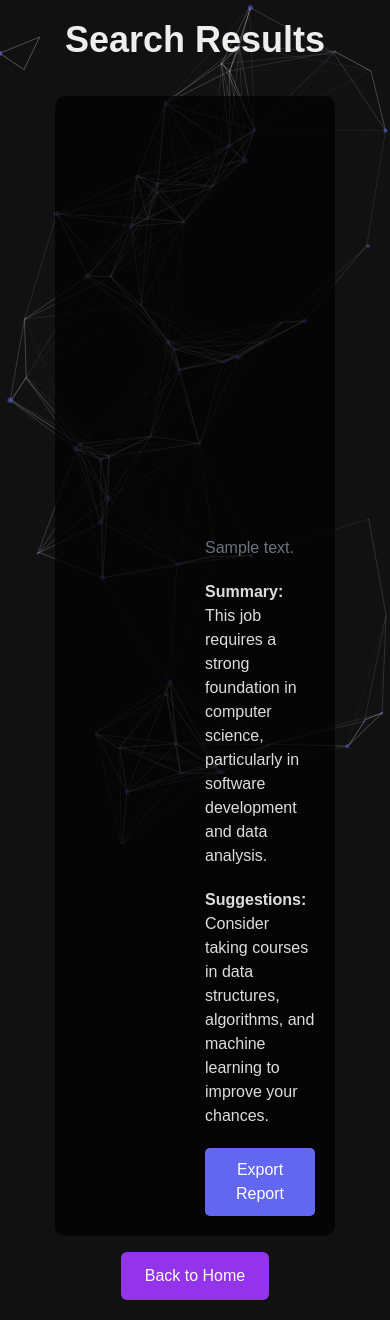
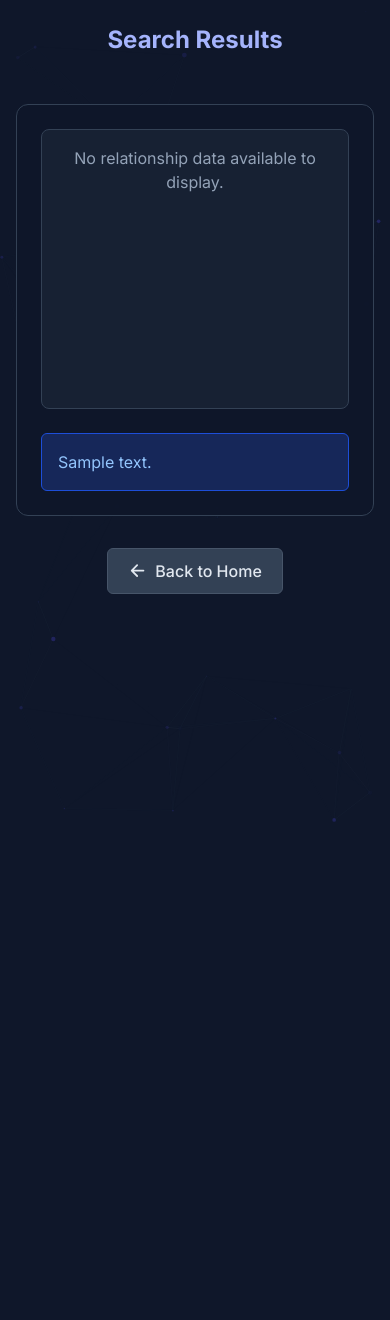
Before and after one commit to zenosaika/knowledge_pass, a Django app: template KPFrontend/PathFinder/templates/PathFinder/search_results.html in a window 390 px wide. After the commit the page ends 822 px from the top, so only its background shows below. Run offline with Django 4.2, Linux system fonts and the light colour scheme; the template is opened without the code that fills it: most values are stand-ins (such as "Sample title", 1, 10 or a date in 2020); some libraries are stand-ins or nearby versions.

Commit message:
make result page more responsive and beautiful

```diff
--- a/KPFrontend/PathFinder/templates/PathFinder/search_results.html
+++ b/KPFrontend/PathFinder/templates/PathFinder/search_results.html
@@ -4,14 +4,19 @@
 <head>
     <meta charset="UTF-8">
     <meta name="viewport" content="width=device-width, initial-scale=1.0">
-    <title>Knowledge Pass</title>
+    <title>Knowledge Pass - Search Results</title>
     <script src="https://cdn.tailwindcss.com"></script>
     <script src="https://cdn.jsdelivr.net/npm/particles.js@2.0.0/particles.min.js"></script>
+    <script type="text/javascript" src="https://www.gstatic.com/charts/loader.js"></script>
+    <script type="module" src="https://cdn.jsdelivr.net/npm/ionicons@7.1.0/dist/ionicons/ionicons.esm.js"></script>
+    <script nomodule src="https://cdn.jsdelivr.net/npm/ionicons@7.1.0/dist/ionicons/ionicons.js"></script>
     <style>
+        @import url('https://fonts.googleapis.com/css2?family=Inter:wght@400;500;600;700&display=swap');
+
         body {
-            background-color: #111;
-            color: #eee;
-            font-family: sans-serif;
+            background-color: #0f172a; /* Dark slate-900 background */
+            color: #e2e8f0; /* text-slate-200 */
+            font-family: 'Inter', sans-serif;
             margin: 0;
             overflow-x: hidden;
         }
@@ -22,36 +27,62 @@
             left: 0;
             width: 100%;
             height: 100%;
-            z-index: -1;
+            z-index: 0;
         }
 
-      .space-background {
+        .content-wrapper {
             position: relative;
+            z-index: 1;
+            min-height: 100vh;
+            width: 100%;
             display: flex;
             flex-direction: column;
             align-items: center;
-            justify-content: flex-start;
-            min-height: 100vh;
-            width: 100%;
-            padding: 20px;
+            padding: 1.5rem 1rem; /* p-6 on small, more on larger */
+        }
+         @media (min-width: 640px) { /* sm */
+             .content-wrapper { padding: 2rem 1.5rem; } /* p-8 */
+         }
+         @media (min-width: 1024px) { /* lg */
+             .content-wrapper { padding: 3rem 2rem; } /* p-12 */
          }
 
-      .dashboard-container {
-            width: 80%;
-            max-width: 1200px;
-            margin-top: 20px;
-            background-color: rgba(0, 0, 0, 0.7);
-            padding: 20px;
-            border-radius: 10px;
+
+        .main-container {
+            width: 100%;
+            max-width: 7xl; /* 1280px */
+            margin-top: 1.5rem; /* mt-6 */
+            background-color: rgba(15, 23, 42, 0.85); /* Slightly less transparent slate-900 */
+            backdrop-filter: blur(10px); /* Increased blur */
+            padding: 1.5rem; /* p-6 */
+            border-radius: 0.75rem; /* rounded-xl */
+            border: 1px solid #334155; /* border-slate-700 */
             display: flex;
-            flex-direction: column; /* Stack elements vertically */
-            gap: 20px;
+            flex-direction: column;
+            gap: 1.5rem; /* gap-6 */
         }
+         @media (min-width: 768px) { /* md */
+             .main-container { padding: 2rem; gap: 2rem; } /* p-8 gap-8 */
+         }
+
 
         .sankey-container {
             width: 100%;
-            height: 400px; /* Set a height for the Sankey chart */
+            height: 280px; /* Slightly shorter on mobile */
             position: relative;
+            background-color: rgba(30, 41, 59, 0.6); /* bg-slate-800/60 */
+            border-radius: 0.5rem; /* rounded-lg */
+            overflow: hidden;
+            border: 1px solid #334155; /* border-slate-700 */
+        }
+         @media (min-width: 640px) { /* sm */
+             .sankey-container { height: 350px; }
+         }
+         @media (min-width: 1024px) { /* lg */
+             .sankey-container { height: 420px; }
+         }
+         @media (min-width: 1280px) { /* xl */
+             .sankey-container { height: 480px; }
          }
 
         #sankey_multiple {
@@ -62,311 +93,292 @@
             left: 0;
         }
 
-      .bottom-row {
-            display: flex;
-            gap: 20px;
+        .job-result-card {
+            background-color: #1e293b; /* bg-slate-800 */
+            padding: 1.25rem; /* p-5 */
+            border-radius: 0.5rem; /* rounded-lg */
+            border: 1px solid #334155; /* border-slate-700 */
+            box-shadow: 0 4px 6px -1px rgba(0,0,0, 0.1), 0 2px 4px -2px rgba(0,0,0, 0.1); /* shadow-md */
+            color: #cbd5e1; /* text-slate-300 */
+            transition: border-color 0.2s ease-in-out, box-shadow 0.2s ease-in-out;
+        }
+         @media (min-width: 640px) { /* sm */
+             .job-result-card { padding: 1.5rem; } /* p-6 */
          }
 
-      .left-box {
-            width: 50%;
+        .job-result-card:hover {
+             border-color: rgba(79, 70, 229, 0.5); /* hover:border-indigo-600/50 */
+             box-shadow: 0 10px 15px -3px rgba(0,0,0, 0.1), 0 4px 6px -4px rgba(0,0,0, 0.1); /* shadow-lg */
         }
 
-      .right-box {
-            width: 50%;
+        .job-result-card h2 {
+            font-size: 1.125rem; /* text-lg */
+            font-weight: 600;
+            color: #f1f5f9; /* text-slate-100 */
+            margin-bottom: 0.5rem; /* mb-2 */
+        }
+         @media (min-width: 640px) { /* sm */
+             .job-result-card h2 { font-size: 1.25rem; margin-bottom: 0.75rem; } /* text-xl mb-3 */
          }
 
-      .job-result {
-        background-color: rgba(0, 0, 0, 0.5);
-        padding: 20px;
-        margin-bottom: 20px;
-        border-radius: 8px;
-        color: white;
+        .job-result-card p {
+             margin-bottom: 0.5rem; /* mb-2 */
+             line-height: 1.6;
+             font-size: 0.875rem; /* text-sm */
+        }
+         @media (min-width: 640px) { /* sm */
+             .job-result-card p { font-size: 0.95rem; } /* Slightly larger than text-sm */
          }
 
-        .job-result h2 {
-        font-size: 2.0rem;
-        margin-bottom: 10px;
+
+        .summary-suggestion-card {
+            background-color: #1e293b; /* bg-slate-800 */
+            padding: 1.25rem; /* p-5 */
+            border-radius: 0.5rem; /* rounded-lg */
+            border: 1px solid #334155; /* border-slate-700 */
+            box-shadow: 0 4px 6px -1px rgba(0,0,0, 0.1), 0 2px 4px -2px rgba(0,0,0, 0.1);
+        }
+         @media (min-width: 640px) { /* sm */
+             .summary-suggestion-card { padding: 1.5rem; } /* p-6 */
          }
 
-        .job-result p {
-        margin-bottom: 5px;
+
+        .summary-suggestion-card h3 {
+             font-size: 1.1rem; /* Like text-lg */
+             font-weight: 600;
+             color: #f1f5f9;
+             margin-bottom: 0.75rem; /* mb-3 */
+             display: flex;
+             align-items: center;
+             gap: 0.5rem; /* gap-2 */
+        }
+         .summary-suggestion-card h3 ion-icon {
+             font-size: 1.3em;
+             color: #818cf8; /* indigo-300 */
          }
 
-        .summary-text,
-        .suggestion-text {
-        margin-top: 20px;
-        color: #ddd;
+        .summary-suggestion-card p {
+            color: #cbd5e1;
+            margin-bottom: 1rem;
+            line-height: 1.6;
+            font-size: 0.9rem; /* text-sm */
+        }
+         @media (min-width: 640px) { /* sm */
+             .summary-suggestion-card p { font-size: 0.95rem; }
          }
 
-        .export-button {
-        background-color: #6366f1;
-        color: white;
-        padding: 10px 20px;
-        border: none;
-        border-radius: 5px;
+        .button-base {
+            display: inline-flex; /* Use flex for icon alignment */
+            align-items: center;
+            justify-content: center;
+            gap: 0.5rem; /* gap-2 */
+            padding: 0.625rem 1.25rem; /* py-2.5 px-5 */
+            border-radius: 0.375rem; /* rounded-md */
+            font-weight: 500;
+            text-align: center;
             cursor: pointer;
-        margin-top: 20px;
+            transition: background-color 0.2s ease-in-out, transform 0.1s ease;
+            border: 1px solid transparent; /* Base border */
+        }
+        .button-base:active {
+             transform: scale(0.98);
+        }
+         .button-base ion-icon {
+             font-size: 1.2em; /* Icon size relative to text */
          }
 
-        .export-button:hover {
-        background-color: #5355e8;
+
+        .button-primary {
+            background-color: #4f46e5; /* bg-indigo-600 */
+            color: white;
+            border-color: #4f46e5;
         }
+        .button-primary:hover {
+            background-color: #4338ca; /* hover:bg-indigo-700 */
+            border-color: #4338ca;
+        }
+
+        .button-secondary {
+             background-color: #334155; /* bg-slate-700 */
+             color: #e2e8f0; /* text-slate-200 */
+             border-color: #475569; /* border-slate-600 */
+        }
+         .button-secondary:hover {
+             background-color: #475569; /* hover:bg-slate-600 */
+             border-color: #525f76;
+         }
+
     </style>
 </head>
 
 <body>
-    <script type="text/javascript" src="https://www.gstatic.com/charts/loader.js"></script>
     <div id="particles-js"></div>
-    <div class="space-background">
-        <h1 class="text-4xl font-bold mb-4">Search Results</h1>
 
-        <div class="dashboard-container">
+    <div class="content-wrapper">
+        <h1 class="text-2xl sm:text-3xl lg:text-4xl font-bold mb-6 text-indigo-300 text-center">Search Results</h1>
+
+        <div class="main-container">
 
             <div class="sankey-container">
                 <div id="sankey_multiple"></div>
             </div>
 
-            <div class="bottom-row">
-                <div class="left-box">
-                    </div>
-                <div class="right-box">
+            <div class="grid grid-cols-1 lg:grid-cols-2 gap-6 lg:gap-8">
+                 <div class="flex flex-col gap-4 sm:gap-6">
                     {% if results %}
                         {% if results.error %}
-                    <p class="text-red-500">{{ results.error }}</p>
+                            <div role="alert" class="p-4 bg-red-900/50 border border-red-700 rounded-md text-red-300">
+                                {{ results.error }}
+                            </div>
                         {% elif results.message %}
-                    <p class="text-gray-500">{{ results.message }}</p>
+                             <div role="status" class="p-4 bg-blue-900/50 border border-blue-700 rounded-md text-blue-300">
+                                {{ results.message }}
+                            </div>
                         {% else %}
-
                             {% for job in results %}
-                    <div class="job-result">
+                            <div class="job-result-card">
                                 {{ job|safe }}
                             </div>
                             {% endfor %}
-
                         {% endif %}
-
-                    <div class="summary-text">
-                        <p><strong>Summary:</strong> This job requires a strong foundation in computer science,
-                            particularly in
-                            software development and data analysis.</p>
+                    {% elif query %}
+                         <div role="status" class="p-4 bg-slate-800 border border-slate-700 rounded-md text-slate-400">
+                            No jobs found matching "{{ query }}".
                          </div>
-                    <div class="suggestion-text">
-                        <p><strong>Suggestions:</strong> Consider taking courses in data structures, algorithms, and
-                            machine learning to improve your chances.</p>
+                    {% else %}
+                        <div role="status" class="p-4 bg-slate-800 border border-slate-700 rounded-md text-slate-400">
+                           Please return to the home page and enter a search query.
+                        </div>
+                    {% endif %}
                 </div>
 
-                    <button class="export-button">Export Report</button>
-
-                    {% elif query %}
-                    <p>No jobs found for "{{ query }}".</p>
-                    {% else %}
-                    <p>Please enter a search query.</p>
+                 {% if results and not results.error and not results.message %}
+                <div class="summary-suggestion-card h-fit lg:sticky lg:top-[1.8rem]">
+                    <div>
+                        <h3><ion-icon name="document-text-outline"></ion-icon>Summary</h3>
+                        <p>This job requires a strong foundation in computer science, particularly in software development and data analysis.</p>
+                    </div>
+                    <div class="mt-4">
+                        <h3><ion-icon name="bulb-outline"></ion-icon>Suggestions</h3>
+                        <p>Consider taking courses in data structures, algorithms, and machine learning to improve your chances.</p>
+                    </div>
+                    <button class="button-base button-primary mt-6 w-full sm:w-auto">
+                         <ion-icon name="download-outline"></ion-icon>Export Report
+                     </button>
+                </div>
                 {% endif %}
             </div>
         </div>
 
-        </div>
-        <a href="/"
-            class="mt-4 inline-block px-6 py-3 bg-purple-600 text-white rounded-md hover:bg-purple-700">Back to
-            Home</a>
-
+        <a href="/" class="button-base button-secondary mt-8">
+             <ion-icon name="arrow-back-outline"></ion-icon>Back to Home
+        </a>
     </div>
 
     <script type="text/javascript">
         particlesJS('particles-js', {
              "particles": {
-                "number": {
-                    "value": 160,
-                    "density": {
-                        "enable": true,
-                        "value_area": 800
-                    }
-                },
-                "color": {
-                    "value": "#6366f1"
-                },
-                "shape": {
-                    "type": "circle",
-                    "stroke": {
-                        "width": 0,
-                        "color": "#000000"
-                    },
-                    "polygon": {
-                        "nb_sides": 5
-                    }
-                },
-                "opacity": {
-                    "value": 0.5,
-                    "random": false,
-                    "anim": {
-                        "enable": false,
-                        "speed": 1,
-                        "opacity_min": 0.1,
-                        "sync": false
-                    }
-                },
-                "size": {
-                    "value": 3,
-                    "random": true,
-                    "anim": {
-                        "enable": false,
-                        "speed": 40,
-                        "size_min": 0.1,
-                        "sync": false
-                    }
-                },
-                "line_linked": {
-                    "enable": true,
-                    "distance": 150,
-                    "color": "#eee",
-                    "opacity": 0.4,
-                    "width": 1
-                },
-                "move": {
-                    "enable": true,
-                    "speed": 6,
-                    "direction": "none",
-                    "random": false,
-                    "straight": false,
-                    "out_mode": "out",
-                    "attract": {
-                        "enable": false,
-                        "rotateX": 600,
-                        "rotateY": 1200
-                    }
-                }
+                "number": { "value": 100, "density": { "enable": true, "value_area": 800 } }, // Reduced density
+                "color": { "value": "#4f46e5" },
+                "shape": { "type": "circle" },
+                "opacity": { "value": 0.3, "random": true }, // Slightly lower opacity, random
+                "size": { "value": 2.5, "random": true }, // Slightly smaller
+                "line_linked": { "enable": true, "distance": 160, "color": "#334155", "opacity": 0.15, "width": 1 }, // Lower opacity
+                "move": { "enable": true, "speed": 2, "direction": "none", "random": true, "straight": false, "out_mode": "out" } // Slower speed
             },
             "interactivity": {
                 "detect_on": "canvas",
-                "events": {
-                    "onhover": {
-                        "enable": true,
-                        "mode": "grab"
-                    },
-                    "onclick": {
-                        "enable": true,
-                        "mode": "push"
-                    },
-                    "resize": true
-                },
-                "modes": {
-                    "grab": {
-                        "distance": 140,
-                        "line_linked": {
-                            "opacity": 1
-                        }
-                    },
-                    "bubble": {
-                        "distance": 200,
-                        "size": 80,
-                        "duration": 0.4
-                    },
-                    "repulse": {
-                        "distance": 200,
-                        "duration": 0.4
-                    },
-                    "push": {
-                        "particles_nb": 4
-                    },
-                    "remove": {
-                        "particles_nb": 2
-                    }
-                }
+                "events": { "onhover": { "enable": true, "mode": "grab" }, "onclick": { "enable": false }, "resize": true }, // Disabled click push
+                "modes": { "grab": { "distance": 150, "line_linked": { "opacity": 0.5 } } }
             },
             "retina_detect": true
         });
-
 
         google.charts.load("current", { packages: ["sankey"] });
         google.charts.setOnLoadCallback(drawChart);
 
         function drawChart() {
-            const myData = JSON.parse(`{{ sankey_data|safe }}`).data;
-            console.log(myData);
+            const sankeyDataString = `{{ sankey_data|safe }}`;
+            let myData = [];
+            let hasData = false; // Flag to check if data is valid and non-empty
+
+            try {
+                const parsedData = JSON.parse(sankeyDataString);
+                if (parsedData && Array.isArray(parsedData.data) && parsedData.data.length > 0) {
+                    myData = parsedData.data;
+                    hasData = true;
+                    console.log("Parsed Sankey Data Rows:", myData.length);
+                } else {
+                     console.log("No valid Sankey data rows found in parsed data.");
+                }
+            } catch (e) {
+                console.error("Error parsing Sankey data:", e);
+                 document.getElementById('sankey_multiple').innerHTML = '<p class="text-red-400 p-4 text-center">Error loading chart data.</p>';
+                 return;
+            }
+
+             if (!hasData) {
+                document.getElementById('sankey_multiple').innerHTML = '<p class="text-slate-400 p-4 text-center">No relationship data available to display.</p>';
+                 return;
+             }
+
             var data = new google.visualization.DataTable();
             data.addColumn('string', 'From');
             data.addColumn('string', 'To');
             data.addColumn('number', 'Weight');
             data.addRows(myData);
-            // data.addRows([
-            //     [ 'CN101', 'Python', 5 ],
-            //     [ 'CN416', 'Django', 5 ],
-            //     [ 'CN416', 'Linux', 1 ],
-            //     [ 'CN334', 'Python', 1 ],
-            //     [ 'CN334', 'Django', 1 ],
-            //     [ 'CN334', 'Java', 5 ],
-            //     [ 'CN334', 'Linux', 1 ],
-            //     [ 'SF221', 'Python', 1 ],
-            //     [ 'SF221', 'Django', 1 ],
-            //     [ 'SF221', 'Java', 1 ],
-            //     [ 'SF221', 'Linux', 5 ],
-            //     [ 'Python', 'Skill3', 2 ],
-            //     [ 'Python', 'Skill1', 1 ],
-            //     [ 'Python', 'Skill2', 1 ],
-            //     [ 'Python', 'Skill5', 3 ],
-            //     [ 'Django', 'Skill3', 1 ],
-            //     [ 'Django', 'Skill1', 3 ],
-            //     [ 'Django', 'Skill4', 3 ],
-            //     [ 'Django', 'Skill2', 3 ],
-            //     [ 'Django', 'Skill5', 1 ],
-            //     [ 'Java', 'Skill1', 1 ],
-            //     [ 'Java', 'Skill2', 3 ],
-            //     [ 'Java', 'Skill5', 1 ],
-            //     [ 'Linux', 'Skill3', 1 ],
-            //     [ 'Linux', 'Skill1', 1 ],
-            //     [ 'Linux', 'Skill2', 2 ],
-            //     [ 'Linux', 'Skill5', 7 ],
-            //     [ 'Skill5', 'Required Skill 1', 5 ],
-            //     [ 'Skill5', 'Required Skill 2', 1 ],
-            //     [ 'Skill5', 'Required Skill 3', 3 ],
-            //     [ 'Skill3', 'Required Skill 1', 5 ],
-            //     [ 'Skill3', 'Required Skill 2', 1 ],
-            //     [ 'Skill3', 'Required Skill 3', 3 ],
-            //     [ 'Skill1', 'Required Skill 1', 5 ],
-            //     [ 'Skill1', 'Required Skill 2', 1 ],
-            //     [ 'Skill1', 'Required Skill 3', 3 ],
-            //     [ 'Skill4', 'Required Skill 1', 5 ],
-            //     [ 'Skill4', 'Required Skill 2', 1 ],
-            //     [ 'Skill4', 'Required Skill 3', 3 ],
-            //     [ 'Skill2', 'Required Skill 1', 5 ],
-            //     [ 'Skill2', 'Required Skill 2', 1 ],
-            //     [ 'Skill2', 'Required Skill 3', 3 ]
-            // ]);
 
-            var colors = ['#a6cee3', '#b2df8a', '#fb9a99', '#fdbf6f',
-                  '#cab2d6', '#ffff99', '#1f78b4', '#33a02c'];
+            // More muted color palette, suitable for dark mode
+            var colors = ['#5eead4', '#93c5fd', '#fde047', '#fca5a5', '#d8b4fe', '#a5f3fc', '#6ee7b7', '#7dd3fc', '#facc15', '#f87171', '#c084fc', '#67e8f9'];
 
             var options = {
                 width: '100%',
                 height: '100%',
+                backgroundColor: 'transparent',
                 sankey: {
                     node: {
-                        width: 20,
-                        padding: 10,
+                        width: 12, // Even thinner nodes
+                        nodePadding: 18, // Slightly more vertical space
+                        labelPadding: 6,
                         colors: colors,
                         label: {
-                            color: '#eee',
-                            fontSize: 14,
-                            fontName: 'Arial',
+                            color: '#cbd5e1', // text-slate-300
+                            fontSize: 11, // Smaller font
+                            fontName: 'Inter, sans-serif',
                         }
                     },
                     link: {
                         colorMode: 'gradient',
-                        colors: colors
+                        colors: colors,
                     }
                 },
+                tooltip: {
+                    textStyle: { color: '#1e293b' }, // Dark text for tooltip readability
+                    showColorCode: true
+                }
             };
 
             var chart = new google.visualization.Sankey(document.getElementById('sankey_multiple'));
+            var chartContainer = document.getElementById('sankey_multiple');
+
+            // Debounce resize function to avoid excessive redraws
+            let resizeTimeout;
+            function debouncedDraw() {
+                clearTimeout(resizeTimeout);
+                resizeTimeout = setTimeout(draw, 150); // Adjust delay as needed
+            }
 
             function draw() {
+                 if (chartContainer.offsetWidth > 0 && chartContainer.offsetHeight > 0) {
                       chart.draw(data, options);
+                 } else {
+                      console.warn("Chart container has no dimensions, delaying draw.");
+                 }
             }
 
-            draw();
-            window.addEventListener('resize', draw);
+            draw(); // Initial draw
+            window.addEventListener('resize', debouncedDraw); // Use debounced redraw
         }
     </script>
 </body>
-
 </html>
```
Lines whose indentation alone changed are shown as unchanged.
